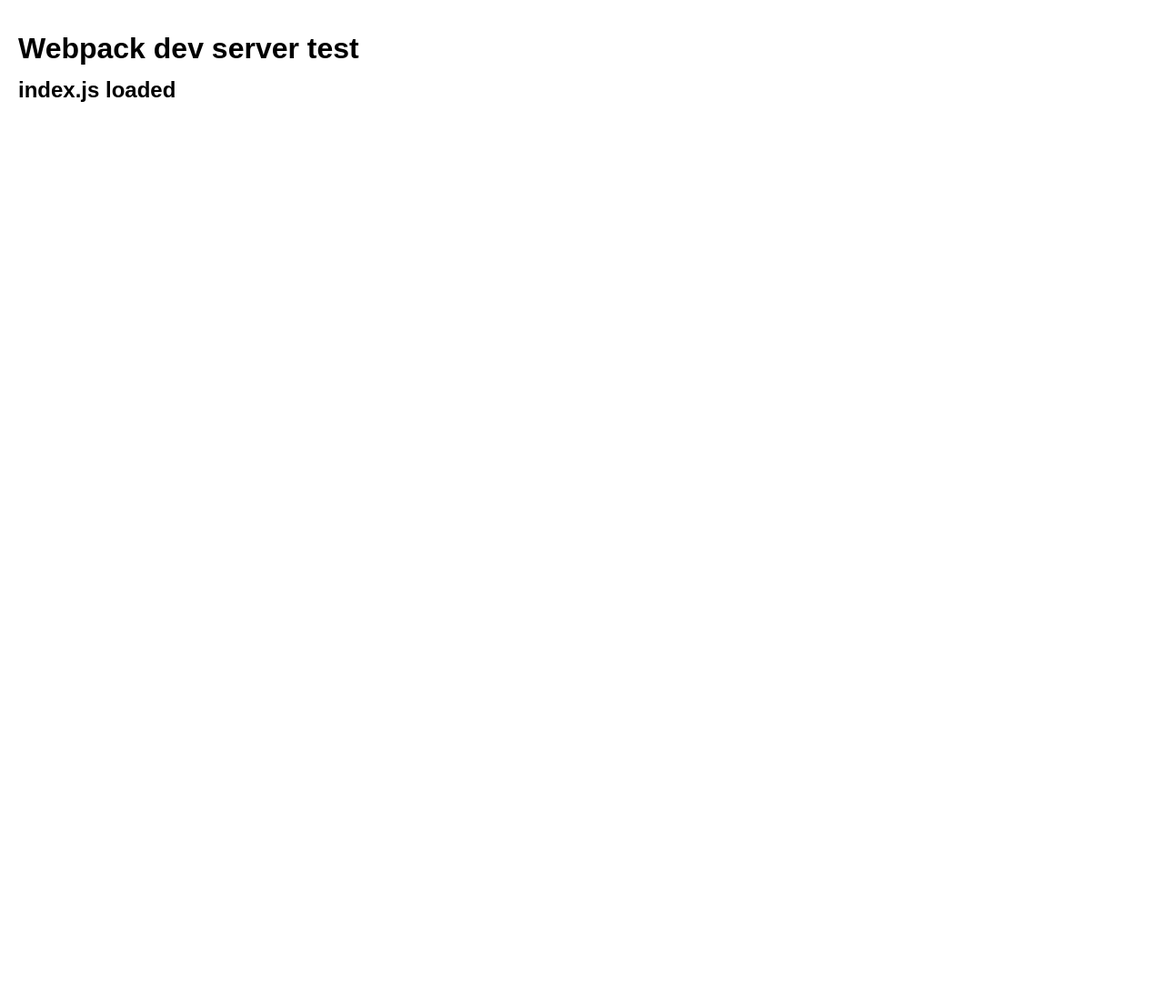
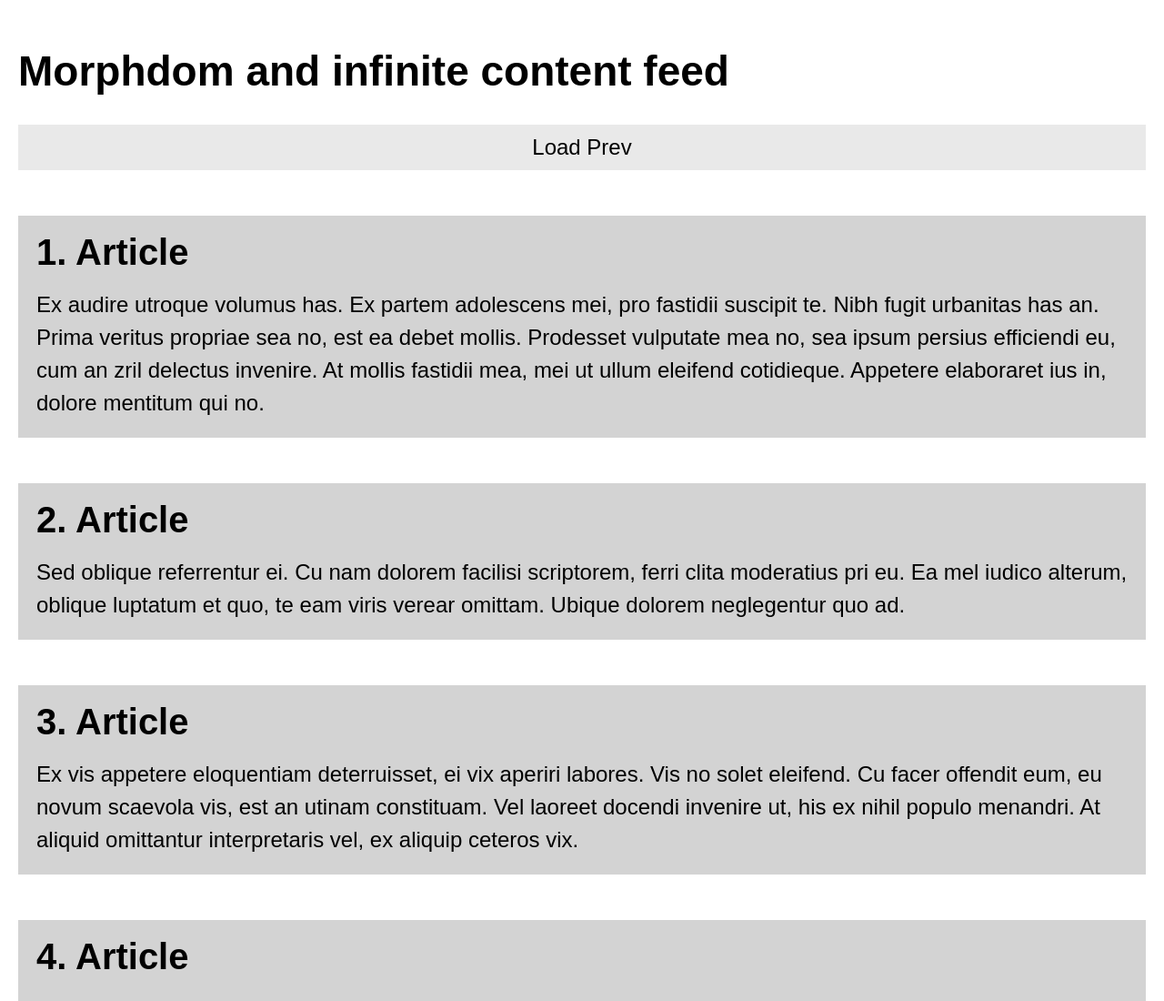
Before and after one commit to kalyanov/morphdom-feed, a website built with webpack: page src/index.html in a window 1280 px wide. Shown: the top 1100 px of the page at 91% size. Before the commit the page ends 800 px from the top, so only its background shows below. Built offline with nearby package versions, Linux system fonts and the light colour scheme; files whose address does not match are found by name.

Commit message:
Prepare morphdom test

```diff
--- a/package.json
+++ b/package.json
@@ -12,7 +12,9 @@
 	},
 	"author": "",
 	"license": "ISC",
-	"dependencies": {},
+	"dependencies": {
+		"morphdom": "^2.3.1"
+	},
 	"devDependencies": {
 		"babel-core": "^6.22.1",
 		"babel-loader": "^6.2.10",
--- a/src/index.html
+++ b/src/index.html
@@ -4,14 +4,19 @@
 	<meta charset="UTF-8">
 	<meta http-equiv="X-UA-Compatible" content="edge">
 	<meta name="viewport" content="width=device-width, initial-scale=1">
-	<title>Webpack dev server test</title>
+	<title>Morphdom Test</title>
 	<link rel="stylesheet" href="styles.css">
 </head>
 <body class="body">
-	<h1>Webpack dev server test</h1>
 
-	<div class="js-content"></div>
+<h1 class="title">Morphdom and infinite content feed</h1>
 
-	<script type="text/javascript" src="bundle.js"></script>
+<div class="feed">
+	<div class="feed__button feed__button--prev js-button-prev">Load Prev</div>
+	<div class="js-list-wrap"></div>
+	<div class="feed__button feed__button--next js-button-next">Load Next</div>
+</div>
+
+<script type="text/javascript" src="bundle.js"></script>
 </body>
 </html>
--- a/src/index.js
+++ b/src/index.js
@@ -1,13 +1,74 @@
 'use strict';
 
-import styles from './styles.less';
-
+// Import sources
 import items from './items.json';
 
-const contentContainer = document.documentElement.querySelector('.js-content');
-const content = document.createElement('h2');
+// Load libriaries
+const morphdom = require('morphdom');
 
-content.innerText = 'index.js loaded';
-contentContainer.appendChild(content);
+// Set constants
+const STEP = 10;
+const ITEM_GAP = 50;
 
-console.log(items);
+// Main code
+let offset = 0;
+
+const getNewList = offset => {
+	let itemsString = '';
+
+	for (let i = 1; i <= 2 * STEP; i++) {
+		const articleId = offset + i;
+		const article = items[Math.abs(articleId % 10)];
+
+		itemsString +=
+			`<li class="list__item">
+				<div class="article">
+					<h2 class="article__title">${articleId}. Article</h2>
+					<div class="article__text">${article.text}</div>
+				</div>
+			</li>`;
+	}
+
+	return `<ul class="list js-list">${itemsString}</ul>`;
+};
+
+const listWrap = document.documentElement.querySelector('.js-list-wrap');
+
+listWrap.innerHTML = getNewList(offset);
+
+const list = document.documentElement.querySelector('.js-list');
+
+/**
+ * Get first STEP items height
+ */
+const getFirstItemsHeight = () => {
+	let itemsHeight = ITEM_GAP * STEP;
+	for (let i = 0; i < STEP; i++) {
+		itemsHeight += list.childNodes[i].offsetHeight;
+	}
+
+	return itemsHeight;
+};
+
+// Handle next button
+const nextButton = document.documentElement.querySelector('.js-button-next');
+nextButton.addEventListener('click', () => {
+	offset = offset + STEP;
+	const delta = getFirstItemsHeight();
+
+	morphdom(list, getNewList(offset));
+
+	window.document.body.scrollTop -= delta;
+});
+
+// Handle prev button
+const prevButton = document.documentElement.querySelector('.js-button-prev');
+prevButton.addEventListener('click', () => {
+	offset = offset - STEP;
+
+	const newList = getNewList(offset);
+
+	morphdom(list, newList);
+
+	window.document.body.scrollTop += getFirstItemsHeight();
+});
--- a/src/styles.less
+++ b/src/styles.less
@@ -5,14 +5,20 @@
 .body {
 	margin: 0;
 	padding: 20px;
-	font: normal 16px/24px sans-serif;
+	font: normal 16px/1.5 sans-serif;
+}
+
+.title {
+	font-size: 46px;
+	line-height: 1.2;
+	font-weight: bold;
 }
 
 /**
  * Block "feed"
  */
 .feed__button {
-	background: lightgray;
+	background: fade(lightgray, 50%);
 	text-align: center;
 	line-height: 50px;
 	font-size: 24px;
@@ -43,6 +49,10 @@
 	}
 }
 
+.list__item + .list__item {
+	margin-top: 50px;
+}
+
 /**
  * Block "article"
  */
--- a/webpack.config.js
+++ b/webpack.config.js
@@ -7,6 +7,7 @@ var SOURCE_PATH = path.resolve(__dirname, 'src');
 
 module.exports = {
 	entry: [
+		'./src/styles.less',
 		'./src'
 	],
 	output: {
```
